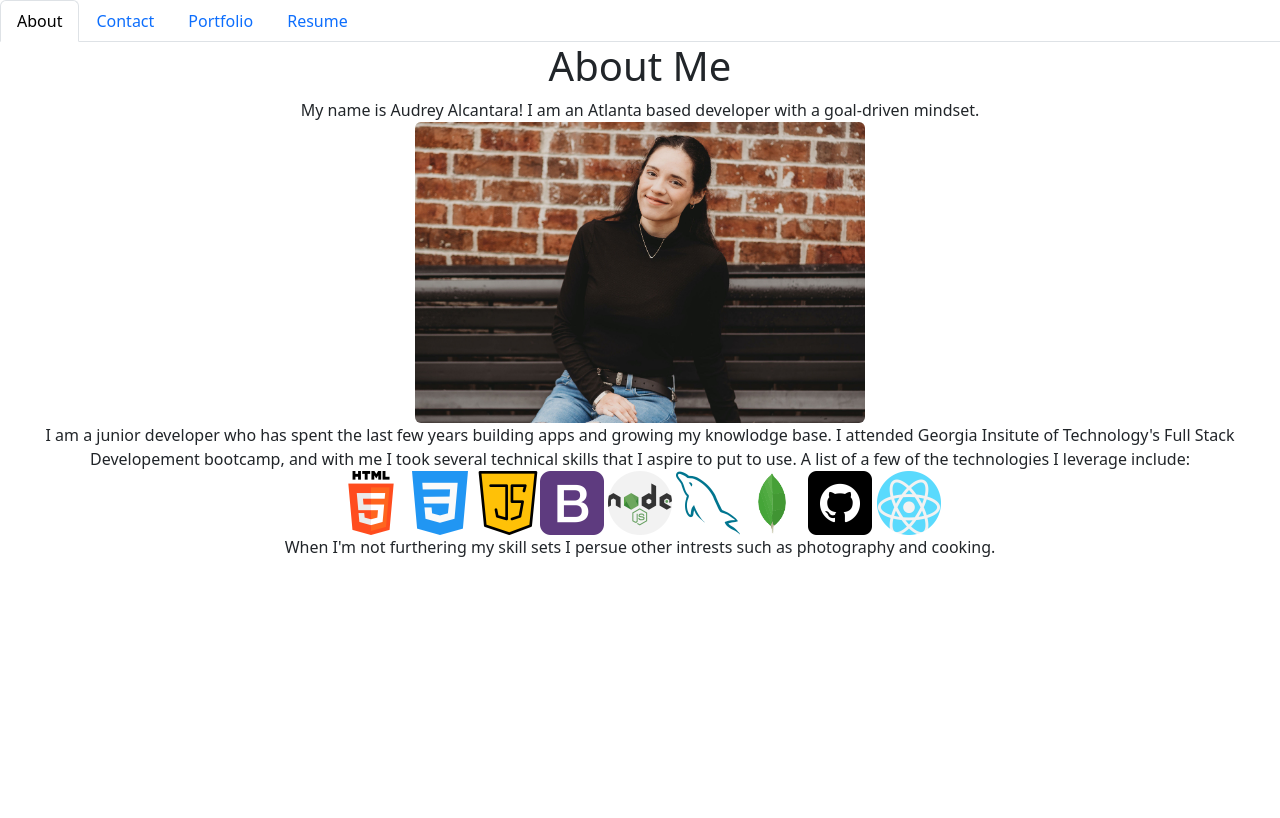
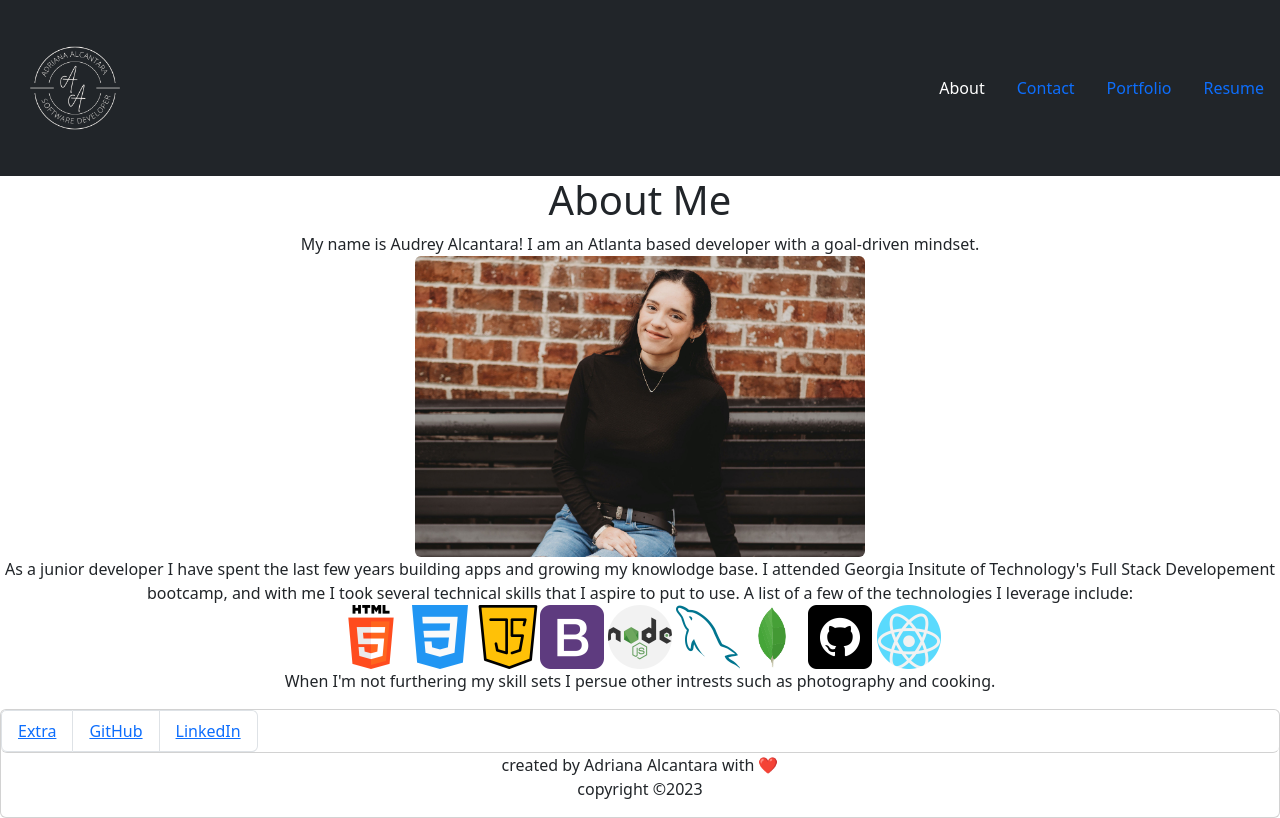
Before and after one commit to Audrey-505/portfolio, a React (Create React App) app: page / in a window 1280 px wide. Built offline with nearby package versions, Linux system fonts and the light colour scheme.

Commit message:
updated look and nav

```diff
--- /dev/null
+++ b/src/components/Footer.js
@@ -0,0 +1,18 @@
+import React from 'react'
+
+export default function Footer(){
+    return (
+      <div className="card">
+        {/* <ul className="list-group list-group-flush"> */}
+        <ul className="list-group list-group-horizontal-lg">
+                <li className="list-group-item"><a href="https://www.google.com/">Extra</a></li>
+                <li className="list-group-item"><a href="https://github.com/Audrey-505">GitHub</a></li>
+                <li className="list-group-item"><a href="https://www.linkedin.com/in/adriana-alcantara-96b9b4160/">LinkedIn</a></li>
+            </ul>
+
+            <div className="text-center">
+                <p>created by Adriana Alcantara with ❤️ <br/> copyright &copy;2023</p>
+            </div>
+      </div>
+    )
+}
--- a/src/components/NavTab.js
+++ b/src/components/NavTab.js
@@ -2,23 +2,32 @@ import React from 'react'
 
 function NavTab({ currentPage, handlePageChange }){
     return (
-        <ul className="nav nav-tabs">
+        <nav className="navbar navbar-dark bg-dark">
+
+       <a href="#about" onClick={() => handlePageChange('About')} className={currentPage === 'About' ? 'nav-link text-white navbar-brand' : 'nav-link'}>
+       <img src={require('./images/logo.png')} width="150" height="150" alt=""/>
+       </a>
+
+        {/* <ul className="nav nav-tabs"> */}
+        <ul className="nav">
             <li className="nav-item">
-                <a href="#about" onClick={() => handlePageChange('About')} className={currentPage === 'About' ? 'nav-link active' : 'nav-link'}>About</a>
+                <a href="#about" onClick={() => handlePageChange('About')} className={currentPage === 'About' ? 'nav-link text-white' : 'nav-link'}>About</a>
             </li>
 
             <li className="nav-item">
-                <a href="#contact" onClick={() => handlePageChange('Contact')} className={currentPage === 'Contact' ? 'nav-link active' : 'nav-link'}>Contact</a>
+                <a href="#contact" onClick={() => handlePageChange('Contact')} className={currentPage === 'Contact' ? 'nav-link text-white' : 'nav-link'}>Contact</a>
             </li>
 
             <li className="nav-item">
-                <a href="#portfolio" onClick={() => handlePageChange('Portfolio')} className={currentPage === 'Portfolio' ? 'nav-link active' : 'nav-link'}>Portfolio</a>
+                <a href="#portfolio" onClick={() => handlePageChange('Portfolio')} className={currentPage === 'Portfolio' ? 'nav-link text-white' : 'nav-link'}>Portfolio</a>
             </li>
 
             <li className="nav-item">
-                <a href="#resume" onClick={() => handlePageChange('Resume')} className={currentPage === 'Resume' ? 'nav-link active' : 'nav-link'}>Resume</a>
+                <a href="#resume" onClick={() => handlePageChange('Resume')} className={currentPage === 'Resume' ? 'nav-link text-white' : 'nav-link'}>Resume</a>
             </li>
         </ul>
+
+        </nav>
     )
 }
 
--- a/src/components/PortfolioContainer.js
+++ b/src/components/PortfolioContainer.js
@@ -6,6 +6,8 @@ import Portfolio from './pages/Portfolio'
 import Resume from './pages/Resume'
 
 import NavTab from './NavTab'
+
+import Footer from './Footer'
 
 export default function PortfolioContainer(){
     const [currentPage, setCurrentPage] = useState('About')
@@ -31,6 +33,7 @@ export default function PortfolioContainer(){
         <div>
             <NavTab currentPage={currentPage} handlePageChange={handlePageChange} />
             {renderPage()}
+            <Footer />
         </div>
     )
 }
--- a/src/components/pages/About.js
+++ b/src/components/pages/About.js
@@ -1,4 +1,5 @@
 import React from 'react'
+import Footer from '../Footer'
 
 export default function About(){
     const imgStyle = {display: "block"}
@@ -7,7 +8,7 @@ export default function About(){
             <h1 className="text-center">About Me</h1>
             <p className="text-center"> My name is Audrey Alcantara! I am an Atlanta based developer with a goal-driven mindset.<br />
                 <img className="img-fluid rounded mx-auto d-block" src={require("../images/portAudrey.JPG")} width="450" height="350" style={imgStyle}/>
-                I am a junior developer who has spent the last few years building apps and growing my knowlodge base.
+                As a junior developer I have spent the last few years building apps and growing my knowlodge base.
                 I attended Georgia Insitute of Technology's Full Stack Developement bootcamp, and with me I took several technical skills that
                 I aspire to put to use. A list of a few of the technologies I leverage include: <br/>
                 <img src={require("../images/html-5.png")} width="5%"/> <img src={require("../images/css-3.png")} width="5%"/> <img src={require("../images/java-script.png")} width="5%"/>
```
Also changed, not shown: src/components/images/darklogo.png (added), src/components/images/logo.png (added).
